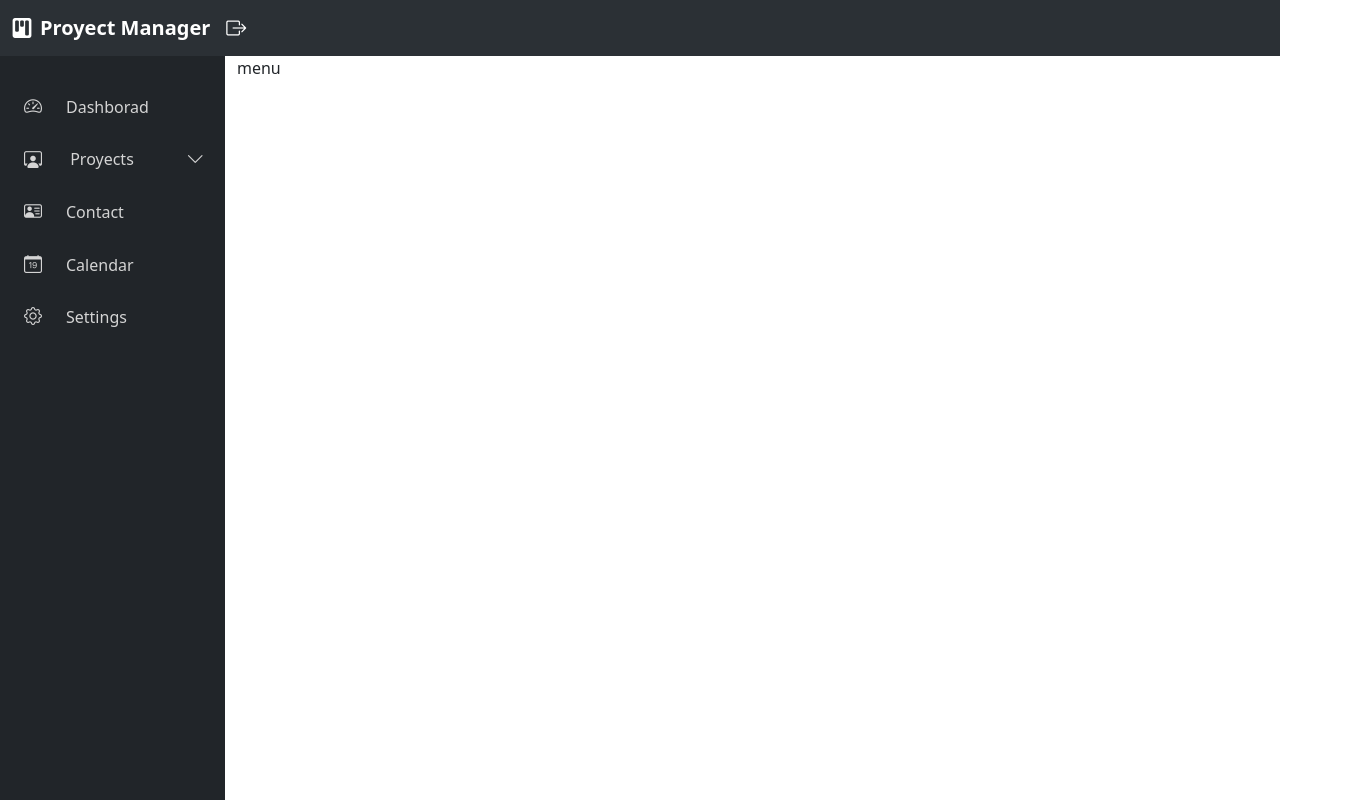
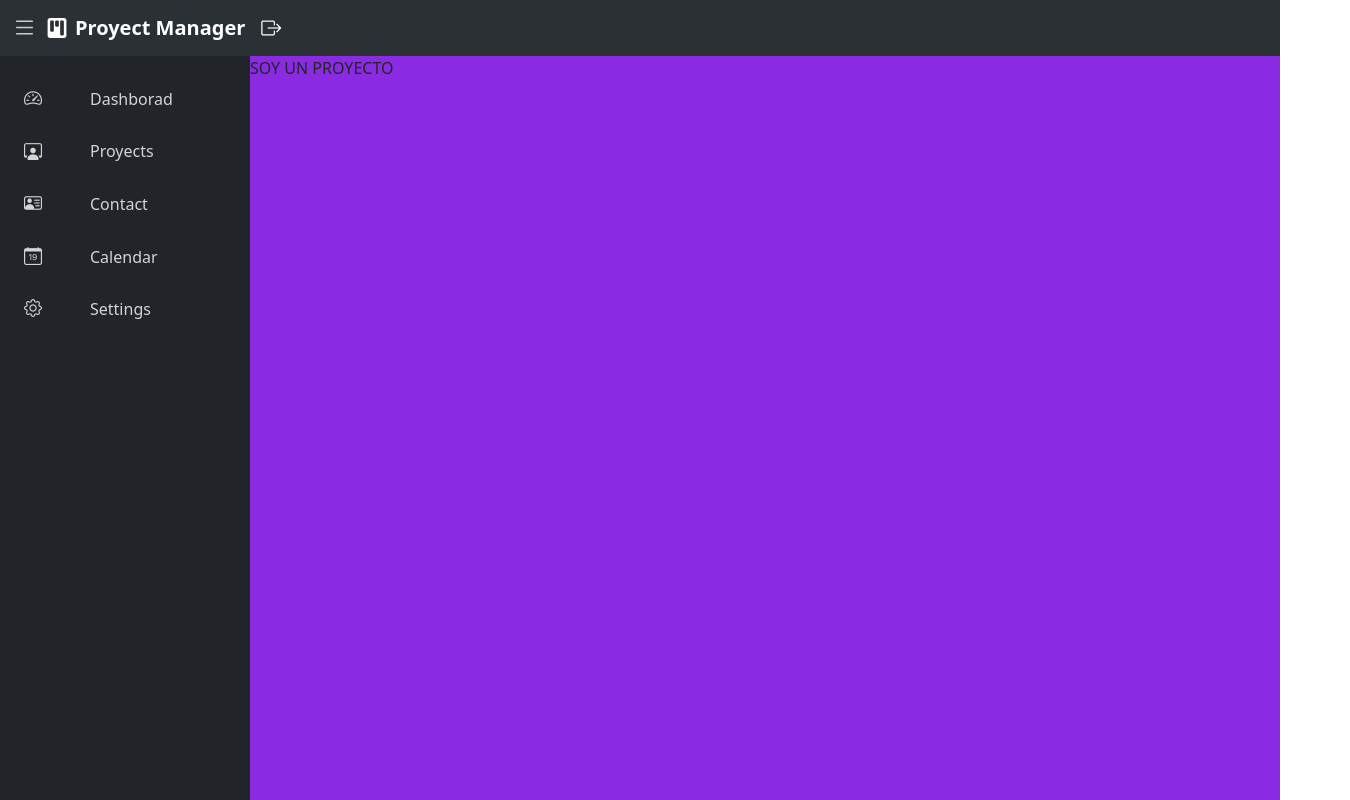
Before and after one commit to JeissonHrdz/gestor-proyectos-frontend, an Angular app: page /dashboard in a window 1280 px wide. Shown: the whole page, 1350 px wide, since content can reach past the window. Built offline with nearby package versions, Linux system fonts and the light colour scheme; sample sign-in values are in the browser's storage.

Commit message:
configuracion estilos y menu hamburguesa

```diff
--- a/src/app/Components/dashboard/dashboard.component.html
+++ b/src/app/Components/dashboard/dashboard.component.html
@@ -1,2 +1,13 @@
-<app-navbar></app-navbar>
-<app-menu-left></app-menu-left>
+<section class="container-fluid m-0 p-0">
+    <app-navbar></app-navbar>
+</section>
+<section class="container-fluid" style="position: absolute; height: calc(100% - 56px);">
+    <div class="row" style="height: 100%;">
+        <div class="menu col-2 p-0" style=" width: 250px;" >
+            <app-menu-left></app-menu-left>
+        </div>
+        <div class="box-container col-10 p-0" style="width: calc(100% - 250px);  background-color:  blueviolet;">
+            <app-proyects></app-proyects>
+        </div>
+    </div>
+</section>
--- a/src/app/Components/dashboard/dashboard.component.ts
+++ b/src/app/Components/dashboard/dashboard.component.ts
@@ -1,13 +1,15 @@
 import { Component } from '@angular/core';
 import { NavbarComponent } from "../navbar/navbar.component";
 import { MenuLeftComponent } from "../menu-left/menu-left.component";
+import { ProyectsComponent } from "../proyects/proyects.component";
+import { CommonModule } from '@angular/common';
 
 @Component({
     selector: 'app-dashboard',
     standalone: true,
     templateUrl: './dashboard.component.html',
     styleUrl: './dashboard.component.css',
-    imports: [NavbarComponent, MenuLeftComponent]
+    imports: [NavbarComponent, MenuLeftComponent, ProyectsComponent,CommonModule]
 })
 export class DashboardComponent {
 
--- a/src/app/Components/menu-left/menu-left.component.css
+++ b/src/app/Components/menu-left/menu-left.component.css
@@ -1,13 +1,11 @@
 .menu-left {
 
-  position: absolute;
   height: 100%;
-  width: 1350px;
-  height: calc(100% - 56px);
 }
 
 .list-menu ul {
   padding: 0;
+
 }
 
 .list-menu li {
@@ -18,6 +16,7 @@
   text-decoration: none;
   transition: 0.3 ease-in;
   color: rgb(212, 212, 212);
+  transition: .2s ease-in-out;
 }
 
 .list-menu li:hover {
@@ -27,11 +26,3 @@
 i{
   font-size: 18px;
 }
-
-.menu-dropdown{
-  display: none;
-}
-
-.list-menu li:hover .menu-dropdown{
-  display: block;
-}
--- a/src/app/Components/menu-left/menu-left.component.html
+++ b/src/app/Components/menu-left/menu-left.component.html
@@ -1,25 +1,15 @@
-<section class="container-fluid p-0 m-0">
-  <div class="row m-0 menu-left">
-    <div class="col-2  bg-dark m-0 p-0">
-        <div class="container-fluid m-0 p-0 mt-4 list-menu">
-            <ul>
-                <li><i class="bi bi-speedometer2 me-4"></i>Dashborad</li>
-                <li>
-                  <i class="bi bi-person-workspace me-4"></i>
-                  Proyects
-                  <i class="bi bi-chevron-down float-end pe-2"></i>
-                  <ul class="menu-dropdown mt-2">
-                    <li class="ps-0"><i class="bi bi-file-plus me-4"></i>Add Proyect</li>
-                    <li class="ps-0"><i class="bi bi-folder me-4"></i>Proyect List</li>
-                  </ul>
-                </li>
-                <li><i class="bi bi-person-vcard me-4"></i>Contact</li>
-                <li><i class="bi bi-calendar-date me-4"></i>Calendar</li>
-                <li><i class="bi bi-gear me-4"></i>Settings</li>
-            </ul>
-
-        </div>
+<section class="menu-left container-fluid p-0 m-0  bg-dark" style="height: 100%;">
+  <div class=" m-0 menu-left">
+    <div class="  m-0 p-0">
+      <div class="container-fluid m-0 p-0 mt-0 list-menu">
+        <ul class="pt-3">
+          <li [routerLink]="['/proyects']" routerLinkActive="router-link-active" ><i class="bi bi-speedometer2 me-5"></i>Dashborad</li>
+          <li><i class="bi bi-person-workspace me-5"></i>Proyects</li>
+          <li><i class="bi bi-person-vcard me-5"></i>Contact</li>
+          <li><i class="bi bi-calendar-date me-5"></i>Calendar</li>
+          <li><i class="bi bi-gear me-5"></i>Settings</li>
+        </ul>
+      </div>
     </div>
-  <div class="col-10">menu</div>
-</div>
+  </div>
 </section>
--- a/src/app/Components/navbar/navbar.component.html
+++ b/src/app/Components/navbar/navbar.component.html
@@ -1,5 +1,12 @@
 <nav class="navbar navbar-expand-lg bg-body-tertiary" data-bs-theme="dark">
     <div class="container-fluid">
+        <div>
+            <i (click)="hideMenu()" class="bi bi-list"
+            style="font-size: 25px;
+            color: rgb(205, 205, 205);
+            margin-right: 10px;
+            cursor: pointer;"></i>
+        </div>
         <a class="navbar-brand" href="#"><i class="bi bi-kanban-fill me-2"></i> <b>Proyect Manager</b></a>
         <button class="navbar-toggler" type="button" data-bs-toggle="collapse" data-bs-target="#navbarNavDropdown"
             aria-controls="navbarNavDropdown" aria-expanded="false" aria-label="Toggle navigation">
--- a/src/app/Components/navbar/navbar.component.ts
+++ b/src/app/Components/navbar/navbar.component.ts
@@ -13,10 +13,26 @@ export class NavbarComponent {
 
   private loginService = inject(LoginService);
   private router = inject(Router)
+  menuState: boolean = true;
 
-  logout(){
+  logout() {
     this.loginService.logout();
     this.router.navigate(['/login']);
   }
 
+  hideMenu() {
+    if (this.menuState) {
+      $(".menu").animate({width: "50px"})
+
+      $(".box-container").animate({width: "95%"})
+
+
+      this.menuState = false;
+    } else {
+      $(".menu").animate({width: "250px"})
+      this.menuState = true;
+
+    }
+  }
+
 }
--- /dev/null
+++ b/src/app/Components/proyects/proyects.component.html
@@ -0,0 +1 @@
+<p>SOY UN PROYECTO</p>
--- a/src/app/app.routes.ts
+++ b/src/app/app.routes.ts
@@ -3,8 +3,10 @@ import { MenuLeftComponent } from './Components/menu-left/menu-left.component';
 import { authGuardGuard, authGuardLogin } from './Guards/auth-guard.guard';
 import { DashboardComponent } from './Components/dashboard/dashboard.component';
 import { LoginComponent } from './Components/login/login.component';
+import { ProyectsComponent } from './Components/proyects/proyects.component';
 
 export const routes: Routes = [
     {path:'dashboard',component:DashboardComponent, canActivate:[authGuardGuard]},
-    {path: 'login', component:LoginComponent, canActivate: [authGuardLogin]}
+    {path: 'login', component:LoginComponent, canActivate: [authGuardLogin]},
+    {path: 'proyects', component:ProyectsComponent, canActivate: [authGuardGuard]}
 ];
```
Also changed, not shown: src/app/Components/menu-left/menu-left.component.ts (+9 -5 lines), src/app/Components/proyects/proyects.component.ts (added, +13 -0 lines), src/app/Components/proyects/proyects.component.css (added), 1 other file (tests, documents, lock files or other folders).
